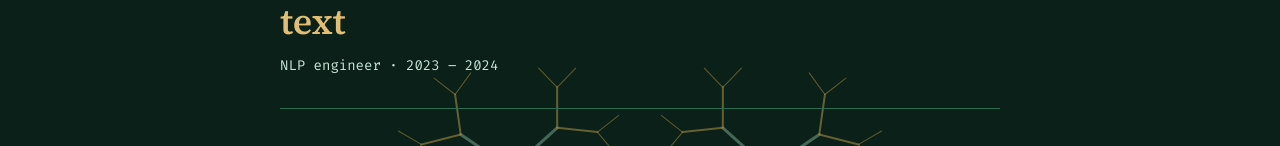
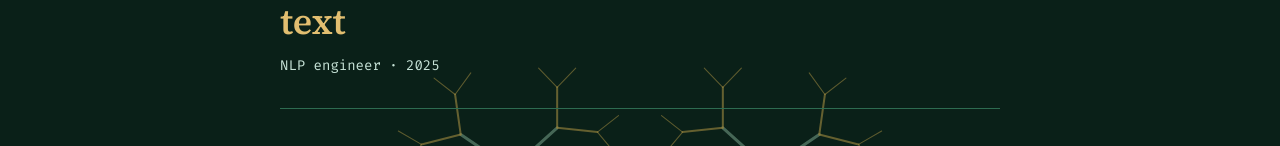
Before and after one commit to nclcc/nclcc.github.io, a Next.js app: page /experience/automotive-nlp in a window 1280 px wide. Shown: the part 244-390 px from the top of the page. Built offline with nearby package versions, Linux system fonts and the light colour scheme.

Commit message:
Correct experience periods (HIA, automotive NLP, macro simulation: 2025)

```diff
--- a/app/experience/air-pollution-hia/page.tsx
+++ b/app/experience/air-pollution-hia/page.tsx
@@ -11,7 +11,7 @@ export default function Page() {
       sector="Public research — epidemiology"
       title="Mortality burden of air pollution — Health Impact Assessment"
       role="Quantitative researcher"
-      period="2021 – 2022"
+      period="2025 – present"
     >
       <h2>The problem</h2>
       <p>
--- a/app/experience/automotive-nlp/page.tsx
+++ b/app/experience/automotive-nlp/page.tsx
@@ -11,7 +11,7 @@ export default function Page() {
       sector="Automotive SaaS"
       title="Enterprise-scale NLP for unstructured text"
       role="NLP engineer"
-      period="2023 – 2024"
+      period="2025"
     >
       <h2>The problem</h2>
       <p>
--- a/app/experience/macro-scenario-simulation/page.tsx
+++ b/app/experience/macro-scenario-simulation/page.tsx
@@ -11,7 +11,7 @@ export default function Page() {
       sector="Financial services"
       title="Macroeconomic scenario simulation framework"
       role="Quantitative engineer"
-      period="2022 – 2023"
+      period="2025"
     >
       <h2>The problem</h2>
       <p>
```
